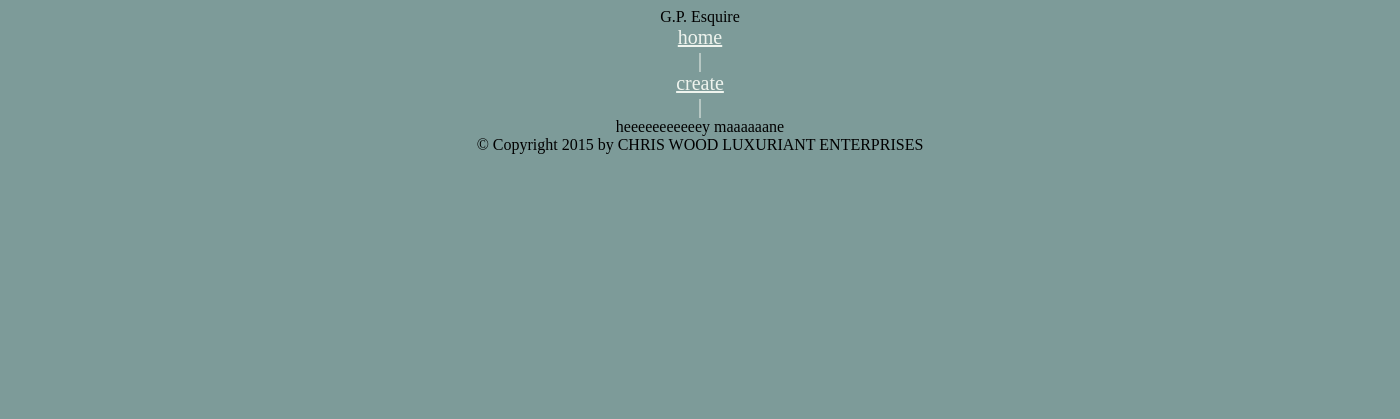
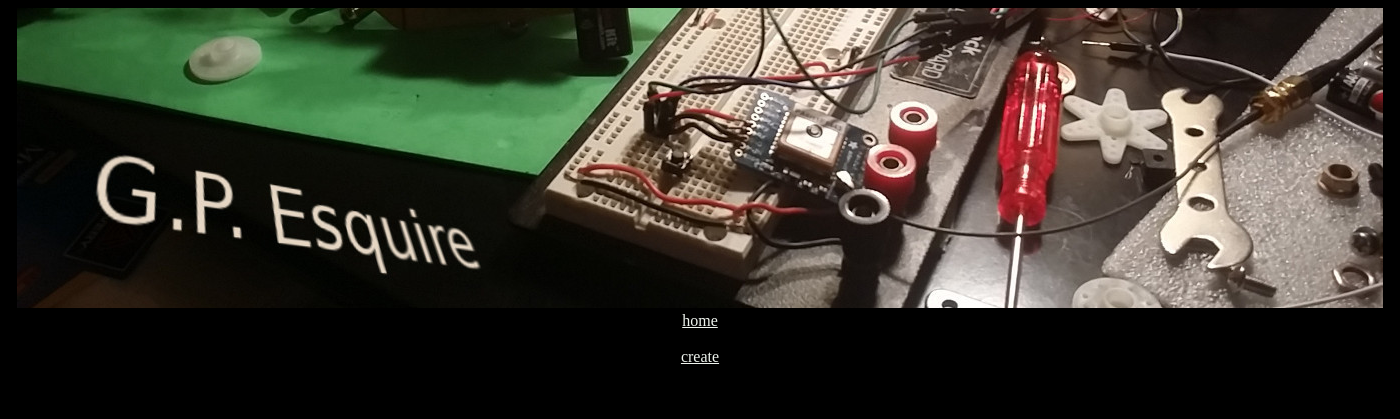
Before and after one commit to chriswood/gpesquire, a Django app: page / in a window 1400 px wide. Shown: the top 419 px of the page. Run offline with Django 3.2, Linux system fonts and the light colour scheme.

Commit message:
setting up django and layout

```diff
--- a/gpesq/static/css/style.css
+++ b/gpesq/static/css/style.css
@@ -1,15 +1,15 @@
 body {
     margin-left: auto;
     margin-right: auto;
-    background-color: #7D9B99;
+    background-color: #000000;
     text-align: center;
-    width: 1024px;
+    width: 1366px;
     height: 100%;
 }
 a, h1 {
     color: #EFF4EE;
 }
-
+Ce9D71
 /* nav menu */
 .menu {
     text-align: center;
@@ -17,3 +17,4 @@
     font-size: 20px;
     vertical-align: top;
 }
+/*background-color: #A85D84;*/
--- a/gpesq/templates/layout.html
+++ b/gpesq/templates/layout.html
@@ -3,8 +3,7 @@
   {% include 'head.html' %}
   <body>
       <div id="header">
-        <div class='title'>{{ title }}</div>
-        <!-- <img src="{{STATIC_URL}}images/header.jpg" width=1024px class="round"> -->
+        <img src="{{STATIC_URL}}images/banner.jpg" width=1366px class="round">
       </div>
       <div id='content'>
         <div class="menu">
@@ -19,3 +18,7 @@
       </div>
   </body>
 </html>
+
+<!-- screwdriver red - c12132
+felt green 58a060
+wrench silver e5d6c4 -->
```
Also changed, not shown: static/css/style.css (deleted, +0 -19 lines), gpesq/static/images/banner.jpg (added).
